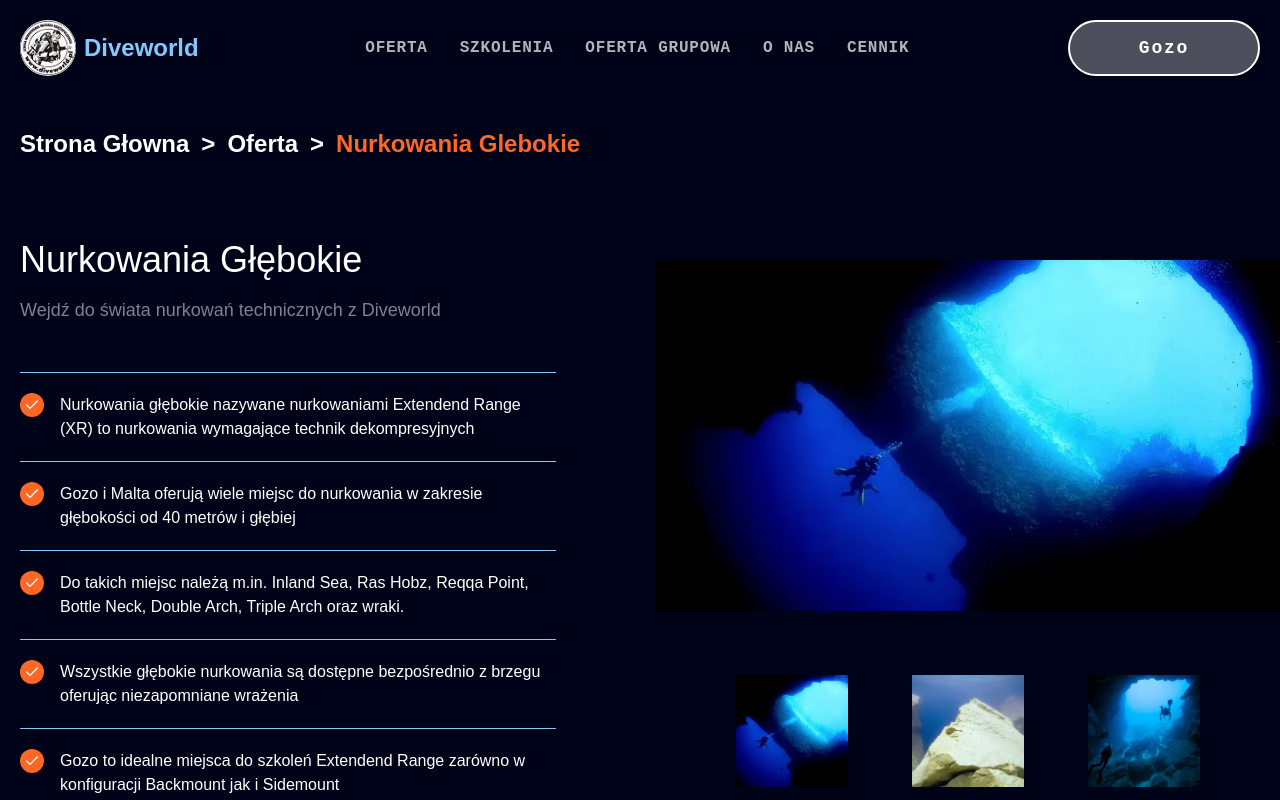
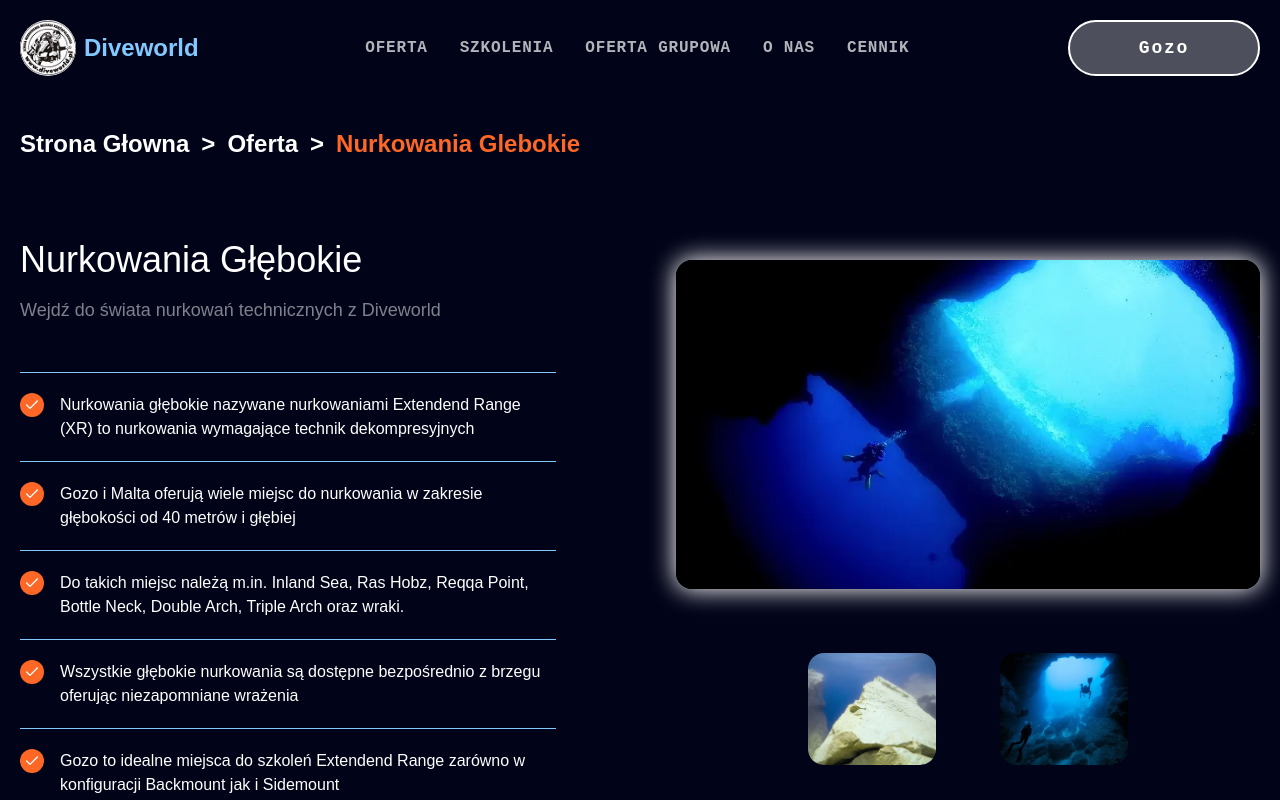
Before and after one commit to MattFvnDev/Diveworld, a React (Vite) app: page /oferta/nurkowania-glebokie in a window 1280 px wide. Shown: the top 800 px of the page. Built offline with nearby package versions, Linux system fonts and the light colour scheme.

Commit message:
DetailedImages code refactoring

```diff
--- a/src/components/DetailedImages.jsx
+++ b/src/components/DetailedImages.jsx
@@ -1,33 +1,28 @@
 import { useState } from "react"
 
-const DetailedImages = ({ img, otherImgs }) => {
+const DetailedImages = ({ img, title, otherImgs }) => {
   const [image, setImage] = useState(img)
   const changeImage = (e) => {
     setImage(e.target.src)
   }
+
   return (
-    <div className="flex flex-col">
+    <div className="flex flex-col px-5">
       <img
         src={image}
         alt=""
-        className="object-cover object-center lg:h-4/5 md:justify-center aspect-square md:aspect-video"
+        className="object-cover object-center lg:h-4/5 aspect-square md:aspect-video rounded-[1rem] shadow-[0px_0px_25px_1px_rgba(255,255,255,1)]"
       />
-      <div className="flex justify-center items-center gap-4 lg:gap-8 xl:gap-16 mt-16">
-        <img
-          onClick={changeImage}
-          src={img}
-          className="w-20 h-20 lg:w-28 lg:h-28 object-cover cursor-pointer "
-        />
-        <img
-          onClick={changeImage}
-          src={otherImgs[0]}
-          className="w-20 h-20 lg:w-28 lg:h-28 object-cover cursor-pointer "
-        />
-        <img
-          onClick={changeImage}
-          src={otherImgs[1]}
-          className="w-20 h-20 lg:w-28 lg:h-28 object-cover cursor-pointer"
-        />
+      <div className="flex justify-center items-center gap-6 md:gap-12 xl:gap-16 my-16">
+        {otherImgs.map((img, index) => (
+          <img
+            key={index}
+            src={img}
+            alt={`An image of ${title}`}
+            onClick={changeImage}
+            className="w-20 h-20 md:w-24 lg:w-28 lg:h-24 xl:w-32 xl:h-28 object-cover cursor-pointer rounded-[1rem] transition-colors duration-300 delay-150 hover:border hover:border-active "
+          />
+        ))}
       </div>
     </div>
   )
```
